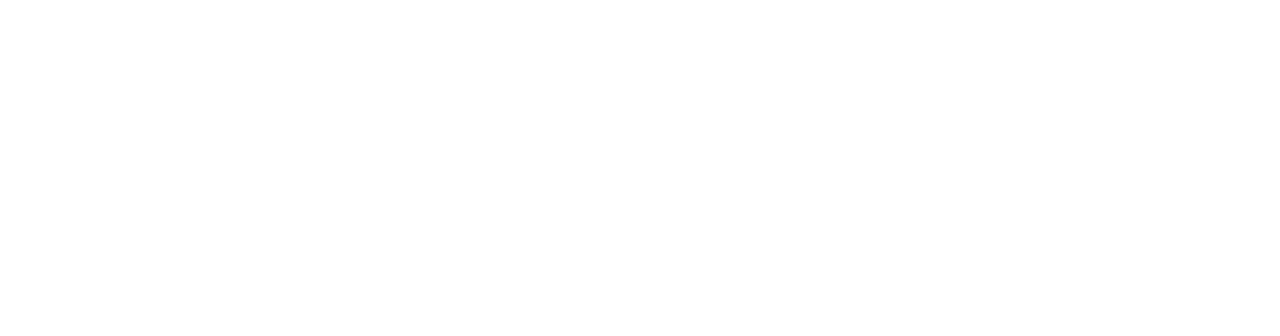
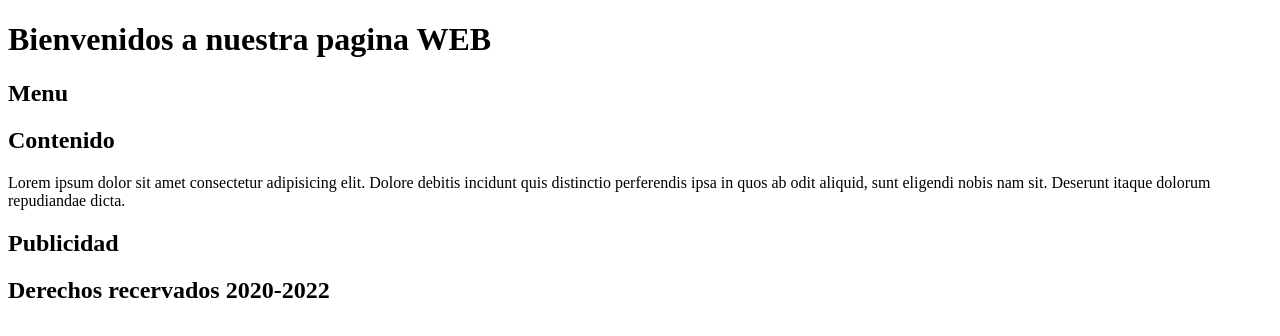
Before and after one commit to niko-modesti/estructura-basica-de-pagina-web, a plain HTML site: page index.html in a window 1280 px wide. Drawn offline with Linux system fonts and the light colour scheme.

Commit message:
Se agrego index.html con estructura basica

```diff
--- a/index.html
+++ b/index.html
@@ -1,12 +1,38 @@
 <!DOCTYPE html>
-<html lang="en">
+<html lang="es">
 <head>
     <meta charset="UTF-8">
     <meta http-equiv="X-UA-Compatible" content="IE=edge">
     <meta name="viewport" content="width=device-width, initial-scale=1.0">
-    <title>Document</title>
+    <title>pagina ejemplo</title>
 </head>
 <body>
+    <div id="contenedor">
+        <header>
+            <h1>Bienvenidos a nuestra pagina WEB</h1>
+        </header>
+
+        <nav>
+            <h2>Menu</h2>
+        </nav>
+
+        <section>
+            <article>
+                <h2>Contenido</h2>
+                <p id="parrafo">Lorem ipsum dolor sit amet consectetur adipisicing elit. Dolore debitis incidunt quis distinctio perferendis ipsa in quos ab odit aliquid, sunt eligendi nobis nam sit. Deserunt itaque dolorum repudiandae dicta.</p>
+            </article>
+        </section>
+
+        <aside>
+            <h2>Publicidad</h2>
+        </aside>
+
+        <footer>
+            <h2>Derechos recervados 2020-2022</h2>
+        </footer>
+
+    </div>
+
 
 </body>
 </html>
```
